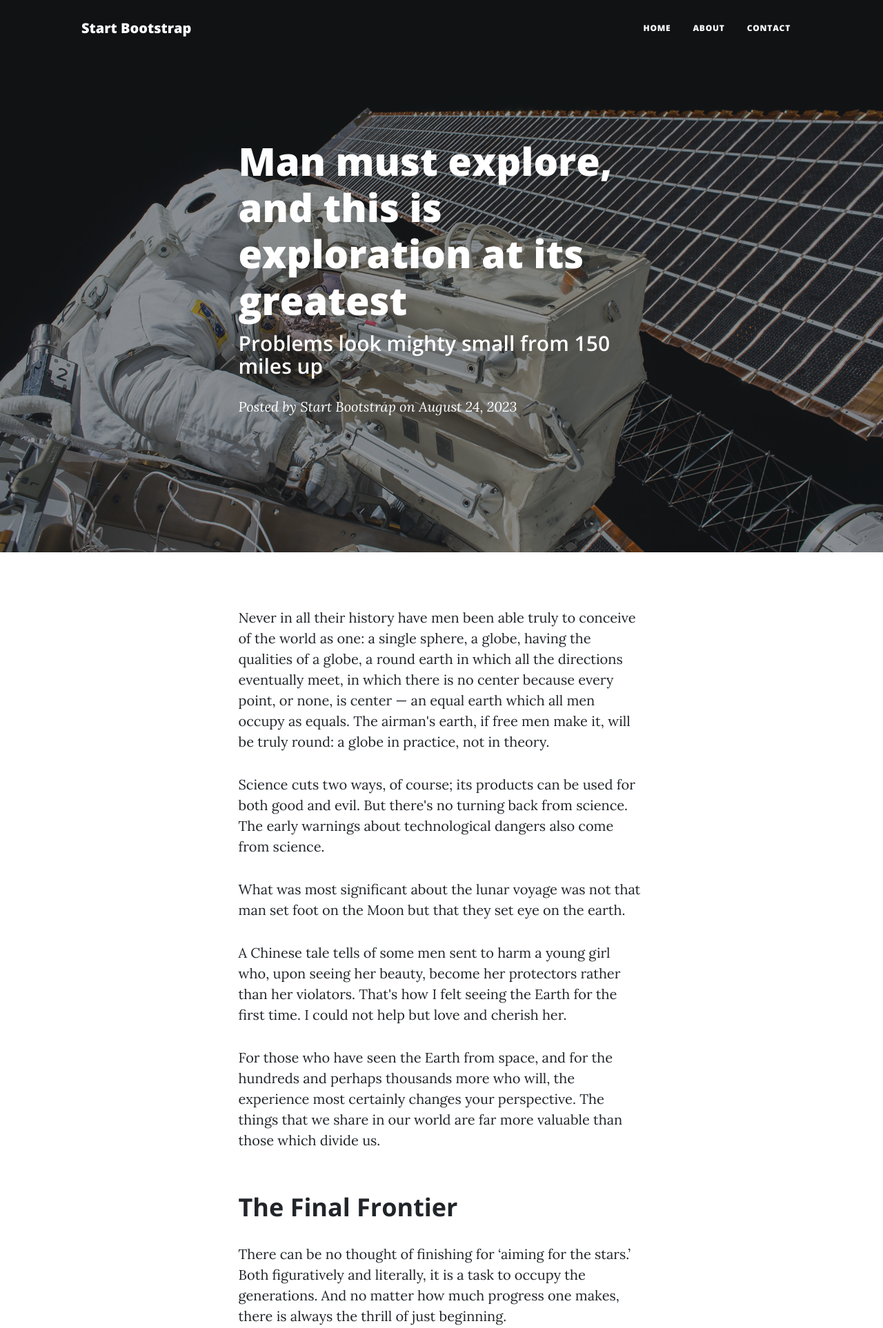
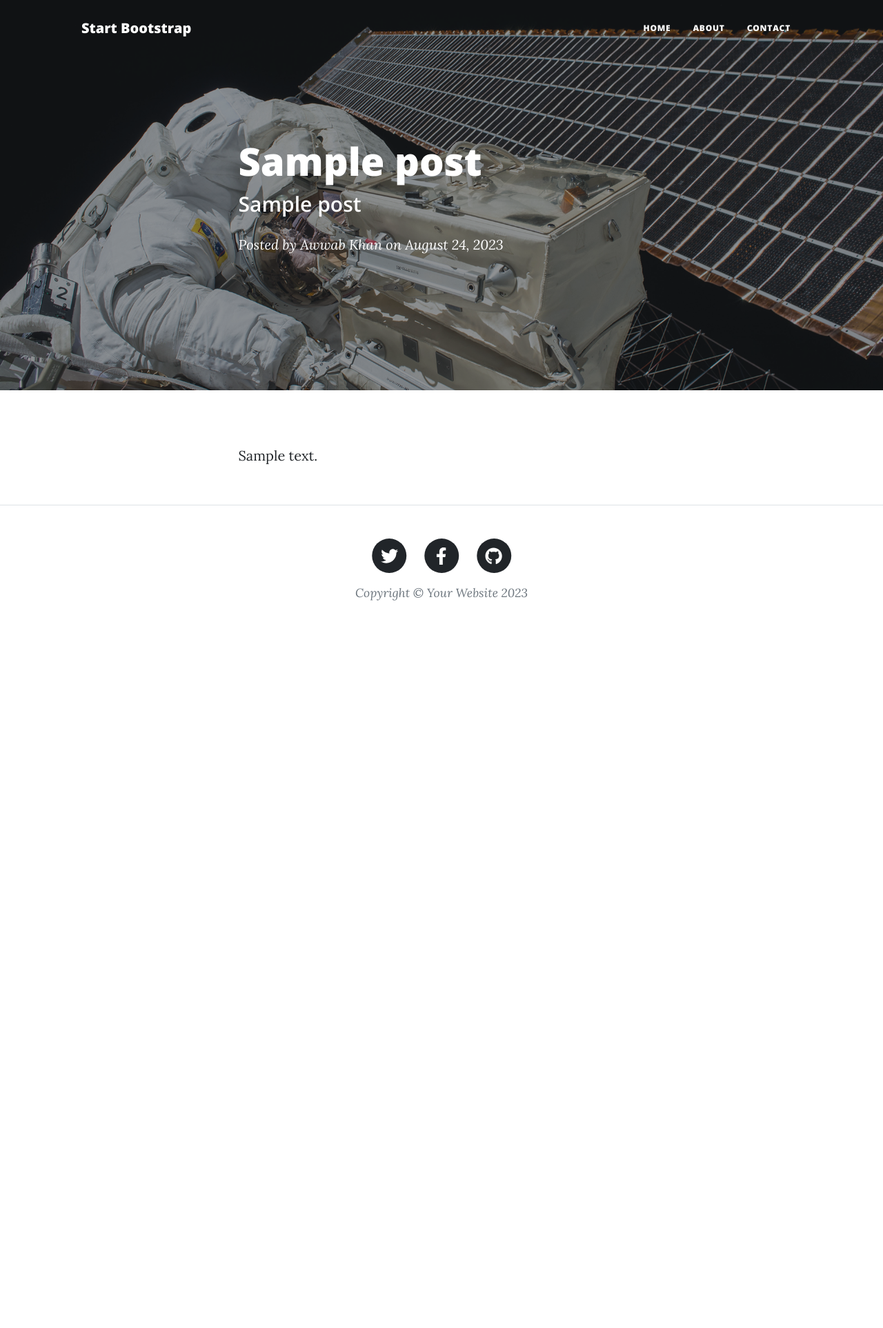
Before and after one commit to M-Awwab-Khan/cool-flask-blog, a Flask app: template templates/post.html in a window 1280 px wide. Shown: the top 1926 px of the page at 69% size. After the commit the page ends 871 px from the top, so only its background shows below. Run offline with Flask 3, Linux system fonts and the light colour scheme; the template is opened without the code that fills it: most values are stand-ins (such as "Sample title", 1, 10 or a date in 2020); some libraries are stand-ins or nearby versions.

Commit message:
dynamic post body

```diff
--- a/templates/post.html
+++ b/templates/post.html
@@ -5,11 +5,11 @@
                 <div class="row gx-4 gx-lg-5 justify-content-center">
                     <div class="col-md-10 col-lg-8 col-xl-7">
                         <div class="post-heading">
-                            <h1>Man must explore, and this is exploration at its greatest</h1>
-                            <h2 class="subheading">Problems look mighty small from 150 miles up</h2>
+                            <h1>{{ post.title }}</h1>
+                            <h2 class="subheading">{{ post.subtitle }}</h2>
                             <span class="meta">
                                 Posted by
-                                <a href="#!">Start Bootstrap</a>
+                                <a href="#!">Awwab Khan</a>
                                 on August 24, 2023
                             </span>
                         </div>
@@ -22,28 +22,7 @@
             <div class="container px-4 px-lg-5">
                 <div class="row gx-4 gx-lg-5 justify-content-center">
                     <div class="col-md-10 col-lg-8 col-xl-7">
-                        <p>Never in all their history have men been able truly to conceive of the world as one: a single sphere, a globe, having the qualities of a globe, a round earth in which all the directions eventually meet, in which there is no center because every point, or none, is center — an equal earth which all men occupy as equals. The airman's earth, if free men make it, will be truly round: a globe in practice, not in theory.</p>
-                        <p>Science cuts two ways, of course; its products can be used for both good and evil. But there's no turning back from science. The early warnings about technological dangers also come from science.</p>
-                        <p>What was most significant about the lunar voyage was not that man set foot on the Moon but that they set eye on the earth.</p>
-                        <p>A Chinese tale tells of some men sent to harm a young girl who, upon seeing her beauty, become her protectors rather than her violators. That's how I felt seeing the Earth for the first time. I could not help but love and cherish her.</p>
-                        <p>For those who have seen the Earth from space, and for the hundreds and perhaps thousands more who will, the experience most certainly changes your perspective. The things that we share in our world are far more valuable than those which divide us.</p>
-                        <h2 class="section-heading">The Final Frontier</h2>
-                        <p>There can be no thought of finishing for ‘aiming for the stars.’ Both figuratively and literally, it is a task to occupy the generations. And no matter how much progress one makes, there is always the thrill of just beginning.</p>
-                        <p>There can be no thought of finishing for ‘aiming for the stars.’ Both figuratively and literally, it is a task to occupy the generations. And no matter how much progress one makes, there is always the thrill of just beginning.</p>
-                        <blockquote class="blockquote">The dreams of yesterday are the hopes of today and the reality of tomorrow. Science has not yet mastered prophecy. We predict too much for the next year and yet far too little for the next ten.</blockquote>
-                        <p>Spaceflights cannot be stopped. This is not the work of any one man or even a group of men. It is a historical process which mankind is carrying out in accordance with the natural laws of human development.</p>
-                        <h2 class="section-heading">Reaching for the Stars</h2>
-                        <p>As we got further and further away, it [the Earth] diminished in size. Finally it shrank to the size of a marble, the most beautiful you can imagine. That beautiful, warm, living object looked so fragile, so delicate, that if you touched it with a finger it would crumble and fall apart. Seeing this has to change a man.</p>
-                        <a href="#!"><img class="img-fluid" src="/static/assets/img/post-sample-image.jpg" alt="..." /></a>
-                        <span class="caption text-muted">To go places and do things that have never been done before – that’s what living is all about.</span>
-                        <p>Space, the final frontier. These are the voyages of the Starship Enterprise. Its five-year mission: to explore strange new worlds, to seek out new life and new civilizations, to boldly go where no man has gone before.</p>
-                        <p>As I stand out here in the wonders of the unknown at Hadley, I sort of realize there’s a fundamental truth to our nature, Man must explore, and this is exploration at its greatest.</p>
-                        <p>
-                            Placeholder text by
-                            <a href="http://spaceipsum.com/">Space Ipsum</a>
-                            &middot; Images by
-                            <a href="https://www.flickr.com/photos/nasacommons/">NASA on The Commons</a>
-                        </p>
+                        <p>{{ post.body }}</p>
                     </div>
                 </div>
             </div>
```
